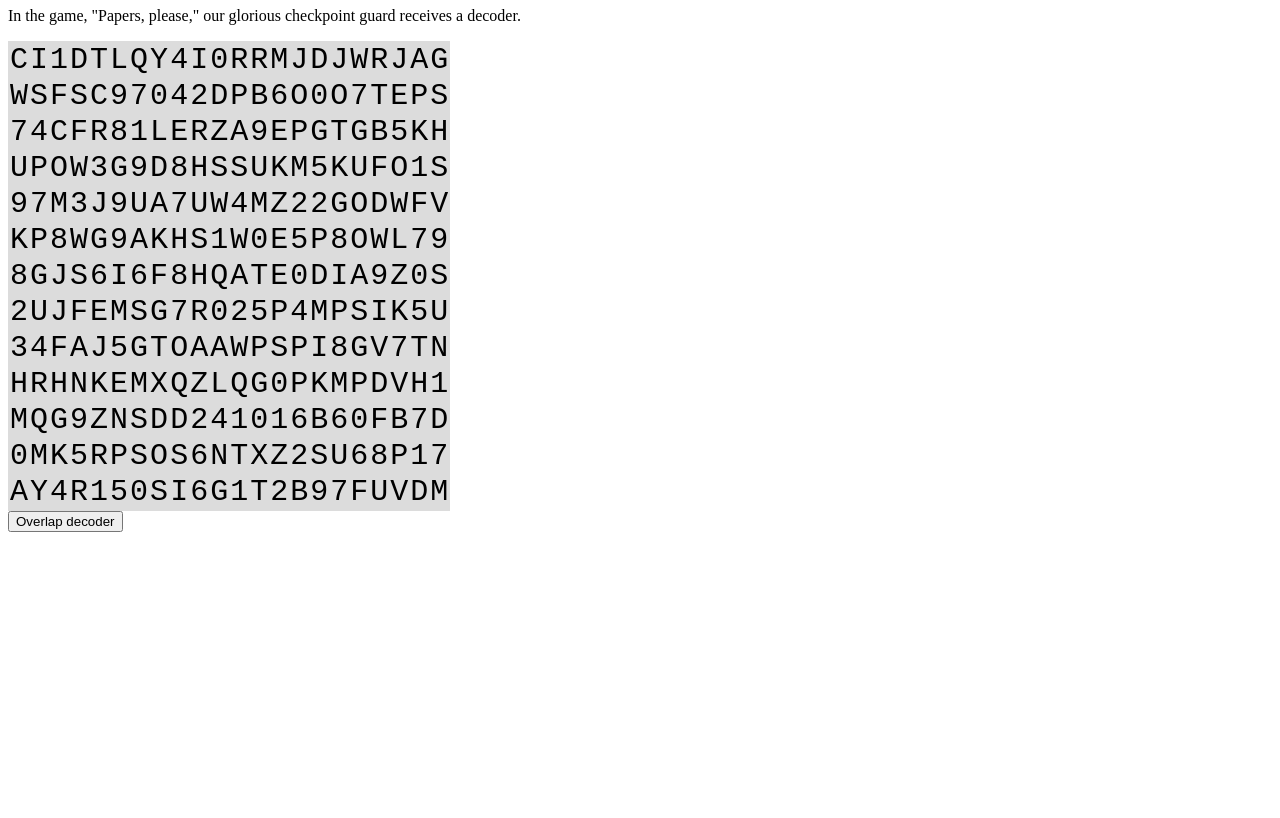
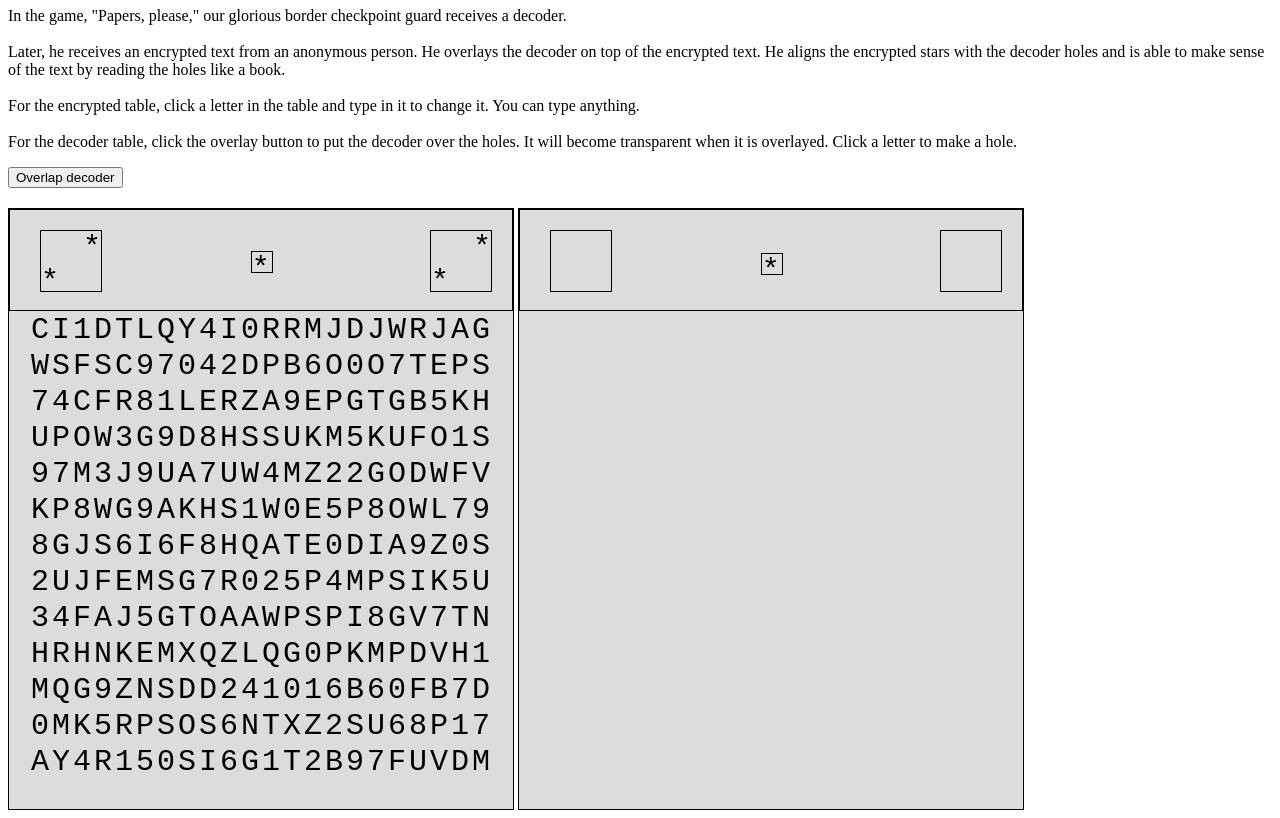
Before and after one commit to LK00100100/ezic-cipher, a plain HTML site: page index.html in a window 1280 px wide. Shown: the part 73-891 px from the top of the page. Before the commit the page ends 800 px from the top, so only its background shows below. Drawn offline with nearby package versions, Linux system fonts and the light colour scheme.

Commit message:
css side to side

```diff
--- a/css/style.css
+++ b/css/style.css
@@ -1,18 +1,140 @@
+/* common */
+
+td {
+    padding: 0px;
+    width: 19px;
+}
+
+/* cipher */
+
 #cipher-box {
     font-family: 'Courier New', Courier, monospace;
     background-color: gainsboro;
     max-width: fit-content;
-    font-size:30px;
+    font-size: 30px;
+    border-color: black;
+    border-style: solid;
+    border-width: 1px;
+    height: 600px;
+    min-width: 500px;
 }
+
+#cipher-header {
+    border-style: solid;
+    border-width: 1px;
+    border-color: black;
+    height: 100px;
+}
+
+#cipher-dots-left {
+    display: inline-block;
+    position: relative;
+    left: 30px;
+    top: 20px;
+}
+
+#cipher-square {
+    display: inline-block;
+    border-color: black;
+    border-style: solid;
+    border-width: 1px;
+    display: inline-block;
+    height: 20px;
+    width: 20px;
+    position: relative;
+    left: 32%;
+    top: 7px;
+}
+
+#cipher-dots-right {
+    display: inline-block;
+    position: relative;
+    left: 300px;
+    top: 20px;
+}
+
+.dots {
+    border-color: black;
+    border-style: solid;
+    border-width: 1px;
+    height: 60px;
+    width: 60px;
+}
+
+.cipher-dot-top {
+    padding: 0px;
+    margin: 0px;
+    position: relative;
+    left: 70%;
+    top: 0px;
+}
+
+.cipher-dot-bottom {
+    padding: 0px;
+    margin: 0px;
+    position: relative;
+    left: 0px;
+    bottom: 0px;
+}
+
+#cipher-table {
+    padding-left: 20px;
+    padding-right: 20px;
+    padding-bottom: 20px;
+}
+
+/* decoder */
 
 #decoder-box {
     font-family: 'Courier New', Courier, monospace;
     background-color: gainsboro;
     max-width: fit-content;
+    font-size: 30px;
+    border-color: black;
+    border-style: solid;
+    border-width: 1px;
+    height: 600px;
+    min-width: 500px;
 
-    font-size:30px;
+    position: relative;
+    top: 2px;
 }
 
-td {
-    padding: 0px;
+#decoder-header {
+    border-style: solid;
+    border-width: 1px;
+    border-color: black;
+    height: 100px;
 }
+
+#decoder-dots-left {
+    display: inline-block;
+    position: relative;
+    left: 30px;
+    top: 20px;
+}
+
+#decoder-square {
+    display: inline-block;
+    border-color: black;
+    border-style: solid;
+    border-width: 1px;
+    height: 20px;
+    width: 20px;
+    position: relative;
+    left: 32%;
+    top: 7px;
+}
+
+#decoder-dots-right {
+    display: inline-block;
+    position: relative;
+    left: 300px;
+    top: 20px;
+}
+
+#decoder-table {
+    padding-left: 20px;
+    padding-right: 20px;
+    padding-bottom: 20px;
+}
--- a/index.html
+++ b/index.html
@@ -16,25 +16,53 @@
 </head>
 
 <body>
-    <h1>Ezic Cipher</h1>
+    <h1>Ezic Cipher and Decoder</h1>
 
     <p>
-        In the game, "Papers, please," our glorious checkpoint guard receives a decoder.
+        In the game, "Papers, please," our glorious border checkpoint guard receives a decoder.
+        <br><br>
+        Later, he receives an encrypted text from an anonymous person. He overlays the decoder
+        on top of the encrypted text. He aligns the encrypted stars with the decoder holes and
+        is able to make sense of the text by reading the holes like a book.
+        <br><br>
+        For the encrypted table, click a letter in the table and type in it to change it. You can type anything.
+        <br><br>
+        For the decoder table, click the overlay button to put the decoder over the holes.
+        It will become transparent when it is overlayed. Click a letter to make a hole.
     </p>
+    <button id="btn-overlap" type="button">Overlap decoder</button>
+    <br><br>
 
     <div id="ezic-stuff">
-        <div id="cipher-box">
+        <div id="cipher-box" style="display: inline-block;">
+            <div id="cipher-header">
+                <div id="cipher-dots-left" class="dots">
+                    <p class="cipher-dot-top">*</p>
+                    <p class="cipher-dot-bottom">*</p>
+                </div>
+                <div id="cipher-square">*</div>
+                <div id="cipher-dots-right" class="dots">
+                    <p class="cipher-dot-top">*</p>
+                    <p class="cipher-dot-bottom">*</p>
+                </div>
+            </div>
             <table id="cipher-table">
             </table>
         </div>
 
-        <div id="decoder-box">
+        <div id="decoder-box" style="display: inline-block;">
+            <div id="decoder-header">
+                <div id="decoder-dots-left" class="dots">
+                </div>
+                <div id="decoder-square">*</div>
+                <div id="decoder-dots-right" class="dots">
+                </div>
+            </div>
+
             <table id="decoder-table">
             </table>
         </div>
     </div>
-
-    <button id="btn-overlap" type="button">Overlap decoder</button>
 
     <script>
         let ezic = new EzicCipher();
--- a/js/script.js
+++ b/js/script.js
@@ -10,7 +10,7 @@ class EzicCipher {
 
     init() {
         this.initCipherTable();
-        //this.initDecoderTable();
+        this.initDecoderTable();
     }
 
     initCipherTable() {
@@ -30,8 +30,25 @@ class EzicCipher {
 
             table.append(rowElem);
         }
+    }
 
+    initDecoderTable() {
+        let table = $("#decoder-table");
 
+        //create rows of letters
+        for (let r = 0; r < this.numRows; r++) {
+            let rowElem = $("<tr></tr>");
+            for (let c = 0; c < this.numCols; c++) {
+                let dataElem = $("<td></td>");
+
+                let char = "";
+                dataElem.text(char);
+
+                rowElem.append(dataElem);
+            }
+
+            table.append(rowElem);
+        }
     }
 
     /**
@@ -43,5 +60,4 @@ class EzicCipher {
         return this.candidateLetters.charAt(randomIdx);
     }
 
-
 }
```
